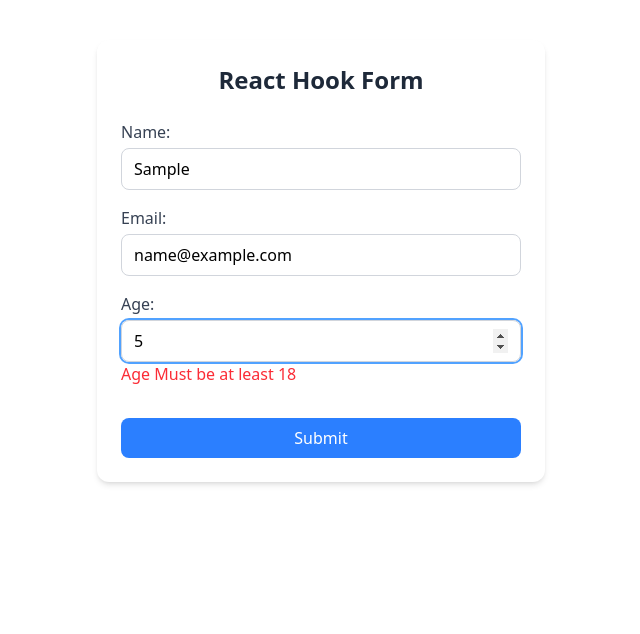
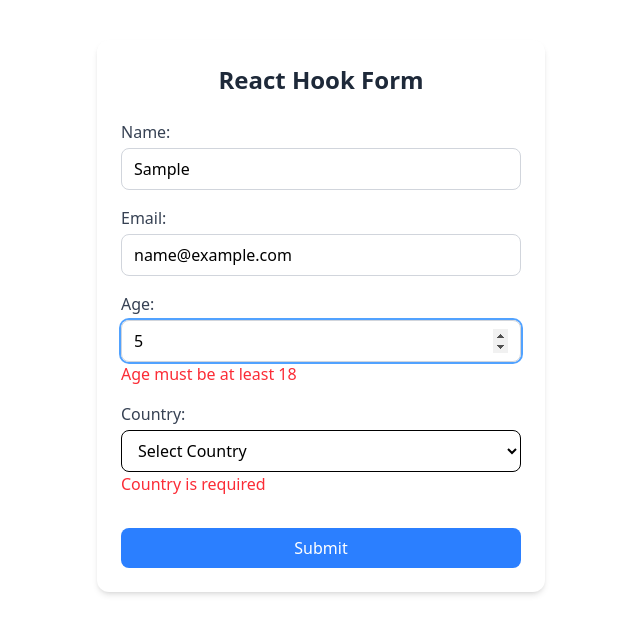
Before and after one commit to iahmadiqbal/react-hook-form-pro, a React (Vite) app: page / in a window 1280 px wide. Both pictures are taken after typing "Sample", "name@example.com", "5" into the empty fields and a click on the button "Submit". Shown: the top 634 px of the page, without its empty margins (319-959 px from the left). Built offline with nearby package versions, Linux system fonts and the light colour scheme.

Commit message:
country added

```diff
--- a/src/components/ReactHookForm.jsx
+++ b/src/components/ReactHookForm.jsx
@@ -1,11 +1,13 @@
 import { useForm } from "react-hook-form";
 
 const ReactHookForm = () => {
-  const { register, handleSubmit, formState } = useForm();
-  const { errors } = formState;
+  const {
+    register,
+    handleSubmit,
+    formState: { errors },
+  } = useForm();
 
   const onSubmit = (data) => {
-    // console.log(useForm());
     console.log(data);
   };
 
@@ -14,7 +16,9 @@ const ReactHookForm = () => {
       <h1 className="text-2xl font-bold mb-6 text-center text-gray-800">
         React Hook Form
       </h1>
+
       <form className="flex flex-col gap-4" onSubmit={handleSubmit(onSubmit)}>
+        {/* NAME */}
         <div className="flex flex-col">
           <label htmlFor="name" className="mb-1 font-medium text-gray-700">
             Name:
@@ -24,14 +28,13 @@ const ReactHookForm = () => {
             id="name"
             className="px-3 py-2 border border-gray-300 rounded-lg focus:outline-none focus:ring-2 focus:ring-blue-400"
             {...register("name", {
-              required: "name is required",
+              required: "Name is required",
             })}
           />
-          {errors.name && (
-            <p className="text-red-500">{errors.name?.message}</p>
-          )}
+          {errors.name && <p className="text-red-500">{errors.name.message}</p>}
         </div>
 
+        {/* EMAIL */}
         <div className="flex flex-col">
           <label htmlFor="email" className="mb-1 font-medium text-gray-700">
             Email:
@@ -53,6 +56,7 @@ const ReactHookForm = () => {
           )}
         </div>
 
+        {/* AGE */}
         <div className="flex flex-col">
           <label htmlFor="age" className="mb-1 font-medium text-gray-700">
             Age:
@@ -63,18 +67,41 @@ const ReactHookForm = () => {
             className="px-3 py-2 border border-gray-300 rounded-lg focus:outline-none focus:ring-2 focus:ring-blue-400"
             {...register("age", {
               valueAsNumber: true,
-              required: "age is required",
+              required: "Age is required",
               min: {
                 value: 18,
-                message: "Age Must be at least 18",
+                message: "Age must be at least 18",
               },
               max: {
                 value: 25,
-                message: "Age must be at least 25",
+                message: "Age must be at most 25",
               },
             })}
           />
           {errors.age && <p className="text-red-500">{errors.age.message}</p>}
+        </div>
+
+        {/* COUNTRY */}
+        <div className="flex flex-col">
+          <label htmlFor="country" className="mb-1 font-medium text-gray-700">
+            Country:
+          </label>
+          <select
+            id="country"
+            className="px-3 py-2 border rounded-lg"
+            {...register("country", {
+              required: "Country is required",
+            })}
+          >
+            <option value="">Select Country</option>
+            <option value="India">India</option>
+            <option value="Pakistan">Pakistan</option>
+            <option value="Bangladesh">Bangladesh</option>
+          </select>
+
+          {errors.country && (
+            <p className="text-red-500">{errors.country.message}</p>
+          )}
         </div>
 
         <button
```
